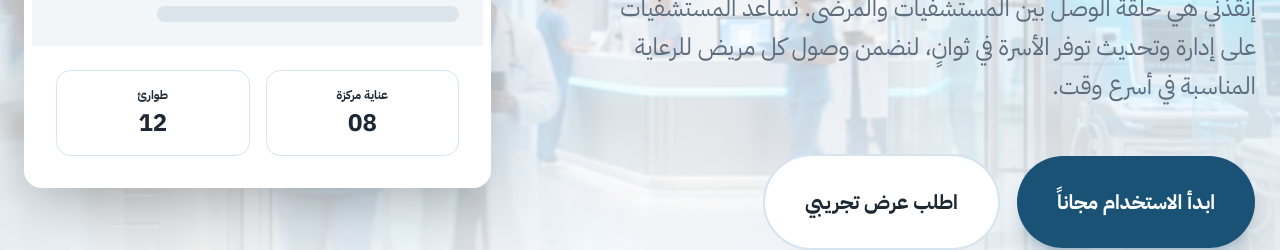
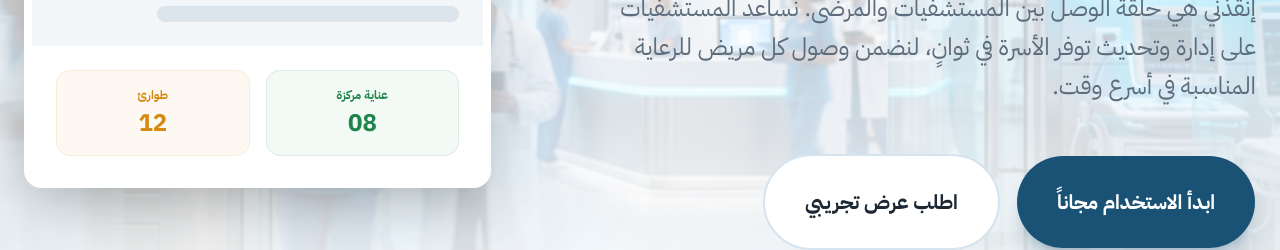
Before and after one commit to Mohamed780050/enkzany, a Next.js app: page / in a window 1280 px wide. Shown: the part 471-721 px from the top of the page. Built offline with nearby package versions, Linux system fonts and the light colour scheme.

Commit message:
fixed some in the UI components

```diff
--- a/src/app/dashboard/subscription/page.tsx
+++ b/src/app/dashboard/subscription/page.tsx
@@ -154,7 +154,7 @@ export default function SubscriptionPage() {
                   </div>
                 </Button>
               ) : (
-                <Button className="w-full h-16 rounded-2xl font-black text-xl shadow-2xl shadow-primary/20 hover:scale-[1.02] active:scale-95 transition-all duration-300">
+                <Button className="w-full h-16 rounded-2xl font-black text-xl shadow-2xl shadow-primary/20 hover:scale-[1.02] active:scale-95 transition-all duration-300 text-white">
                   بدء الترقية الآن
                 </Button>
               )}
--- a/src/app/globals.css
+++ b/src/app/globals.css
@@ -25,7 +25,11 @@
   --color-ring: var(--ring);
   --color-input: var(--input);
   --color-border: var(--border);
-  --color-destructive: var(--destructive);
+  --color-destructive: #c0392b;
+  --color-success: #1e8449;
+  --color-success-foreground: #ffffff;
+  --color-warning: #d68910;
+  --color-warning-foreground: #ffffff;
   --color-accent-foreground: var(--accent-foreground);
   --color-accent: var(--accent);
   --color-muted-foreground: var(--muted-foreground);
@@ -34,6 +38,7 @@
   --color-secondary: var(--secondary);
   --color-primary-foreground: var(--primary-foreground);
   --color-primary: var(--primary);
+  --color-primary-600: var(--primary-600);
   --color-popover-foreground: var(--popover-foreground);
   --color-popover: var(--popover);
   --color-card-foreground: var(--card-foreground);
@@ -55,6 +60,7 @@
   --popover: #ffffff;
   --popover-foreground: #1c2833;
   --primary: #1a5276;
+  --primary-600: #2471a3;
   --primary-foreground: #ffffff;
   --secondary: #2e86c1;
   --secondary-foreground: #ffffff;
--- a/src/features/beds/components/status-banner.tsx
+++ b/src/features/beds/components/status-banner.tsx
@@ -13,8 +13,8 @@ export function StatusBanner({ hospital }: { hospital: Hospital }) {
 
   let status = {
     label: "متاح بالكامل",
-    color: "bg-success text-white",
-    bgColor: "bg-success/5",
+    color: "bg-success text-white shadow-success/20",
+    bgColor: "bg-success/10",
     borderColor: "border-success/20",
     icon: CheckCircle2,
     subText: "المستشفى جاهز لاستقبال الحالات الجديدة",
@@ -23,8 +23,8 @@ export function StatusBanner({ hospital }: { hospital: Hospital }) {
   if (totalBeds === 0) {
     status = {
       label: "ممتلئ تماماً",
-      color: "bg-destructive text-white",
-      bgColor: "bg-destructive/5",
+      color: "bg-destructive text-white shadow-destructive/20",
+      bgColor: "bg-destructive/10",
       borderColor: "border-destructive/20",
       icon: XCircle,
       subText: "لا توجد أسرة شاغرة حالياً في كافة الأقسام",
@@ -32,8 +32,8 @@ export function StatusBanner({ hospital }: { hospital: Hospital }) {
   } else if (totalBeds < 5) {
     status = {
       label: "قدرة محدودة",
-      color: "bg-warning text-warning-foreground",
-      bgColor: "bg-warning/5",
+      color: "bg-warning text-white shadow-warning/20",
+      bgColor: "bg-warning/10",
       borderColor: "border-warning/20",
       icon: AlertTriangle,
       subText: "تنبيه: عدد الأسرة الشاغرة قليل جداً",
--- a/src/features/beds/components/update-panel.tsx
+++ b/src/features/beds/components/update-panel.tsx
@@ -39,7 +39,7 @@ function NumberStepper({
         <div
           className={`w-14 h-14 rounded-2xl ${colorClass} bg-opacity-10 flex items-center justify-center ${colorClass.replace("bg-", "text-")} shadow-inner group-hover/item:scale-105 transition-transform`}
         >
-          <Icon size={28} />
+          <Icon size={28} className="text-white"/>
         </div>
         <div>
           <div className="font-black text-xl text-foreground">{labelAr}</div>
@@ -179,7 +179,7 @@ export function BedUpdatePanel({ hospital }: { hospital: Hospital }) {
             <Button
               type="submit"
               size="lg"
-              className="h-16 rounded-2xl bg-gradient-to-r from-primary to-primary-600 font-black text-xl shadow-xl shadow-primary/20 hover:scale-[1.02] active:scale-95 transition-all gap-3"
+              className="h-16 rounded-2xl bg-gradient-to-r from-secondary to-primary font-black text-xl text-white shadow-xl shadow-primary/20 hover:scale-[1.02] active:scale-95 transition-all gap-3"
               disabled={isPending}
             >
               {isPending ? (
--- a/src/features/hospital/components/profile-form.tsx
+++ b/src/features/hospital/components/profile-form.tsx
@@ -175,7 +175,7 @@ export function ProfileForm({ hospital }: { hospital: Hospital }) {
                 <Button
                   type="submit"
                   size="lg"
-                  className="h-14 px-10 rounded-2xl text-lg font-black shadow-xl shadow-primary/20 hover:scale-[1.02] active:scale-95 transition-all gap-2"
+                  className="h-14 px-10 w-full sm:w-auto rounded-2xl text-lg font-black bg-gradient-to-r from-secondary to-primary text-white hover:scale-[1.02] active:scale-95 transition-all gap-2"
                   disabled={isPending}
                 >
                   {isPending ? (
```
